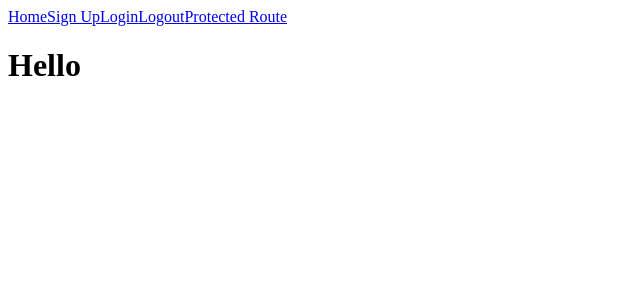
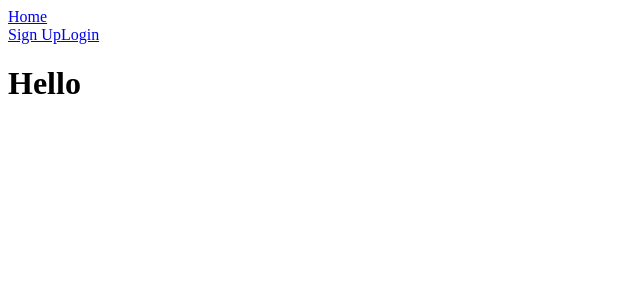
Before and after one commit to drownedout/strictly_local, a React (Create React App) app in the folder client/: page / in a window 1280 px wide. Shown: the top 300 px of the page, without its empty margins (0-640 px from the left). Built offline with nearby package versions, Linux system fonts and the light colour scheme.

Commit message:
Wired Navbar to state, render nav links depending on authentication

```diff
--- a/client/src/components/shared/Navbar.js
+++ b/client/src/components/shared/Navbar.js
@@ -1,18 +1,39 @@
 import React, { Component } from 'react';
 import { Link } from 'react-router-dom';
+import { connect } from 'react-redux';
 
 class Navbar extends Component {
+
+	renderLinks(){
+		if (this.props.authenticated){
+			return (
+				<div>
+					<Link to='/logout'>Logout</Link>
+					<Link to='/protected'>Protected Route</Link>
+				</div>
+			);
+		} else {
+			return (
+				<div>
+					<Link to='/signup'>Sign Up</Link>
+					<Link to='/login'>Login</Link>
+				</div>
+			)
+		}
+	}
+
 	render(){
 		return (
 			<div>
 				<Link to='/'>Home</Link>
-				<Link to='/signup'>Sign Up</Link>
-				<Link to='/login'>Login</Link>
-				<Link to='/logout'>Logout</Link>
-				<Link to='/protect'>Protected Route</Link>
+				{this.renderLinks()}
 			</div>
 		)
 	}
 }
 
-export default Navbar;
+function mapStateToProps(state){
+	return { authenticated: state.authentication.authenticated }
+}
+
+export default connect(mapStateToProps)(Navbar);
```
